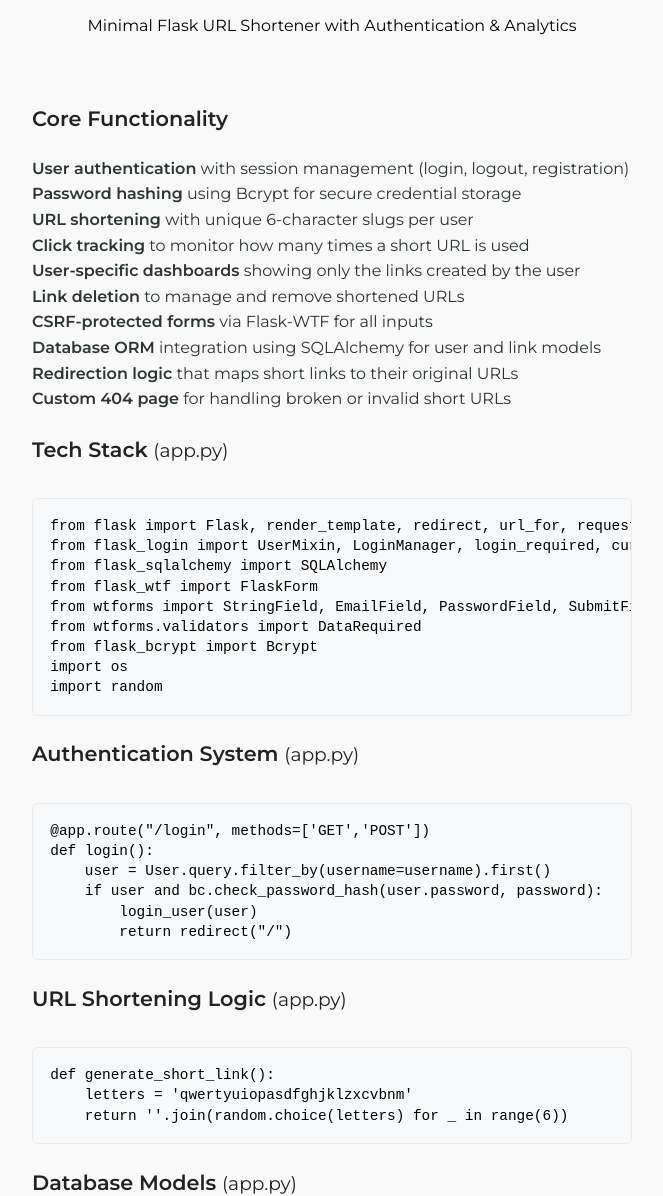
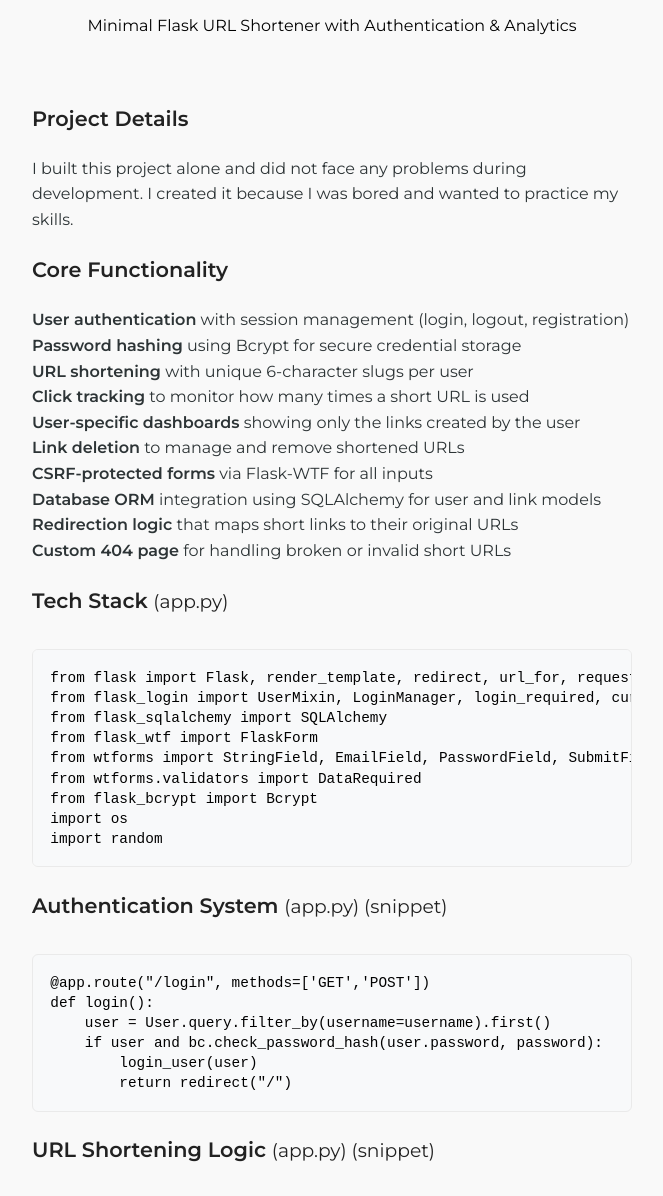
Before and after one commit to GLorentzos/portfolio, a plain HTML site: page projects/shortly.html in a window 1280 px wide. Shown: the part 106-1302 px from the top of the page, without its empty margins (308-971 px from the left). Drawn offline with Linux system fonts and the light colour scheme.

Commit message:
initial commit

```diff
--- a/projects/shortly.html
+++ b/projects/shortly.html
@@ -104,6 +104,8 @@
             <h1>Shortly</h1>
             <p style="margin-top:10px; color: rgb(0, 0, 0);">Minimal Flask URL Shortener with Authentication & Analytics</p>
          </div>
+         <h3>Project Details</h3>
+         <p>I built this project alone and did not face any problems during development. I created it because I was bored and wanted to practice my skills.</p>
          <h3>Core Functionality</h3>
          <strong>User authentication</strong> with session management (login, logout, registration) <br>
          <strong>Password hashing</strong> using Bcrypt for secure credential storage<br>
@@ -125,14 +127,14 @@ from wtforms.validators import DataRequired
 from flask_bcrypt import Bcrypt
 import os
 import random</code></pre>
-         <h3>Authentication System <span style="font-weight: normal; font-size: 0.9em;">(app.py)</span></h3>
+         <h3>Authentication System <span style="font-weight: normal; font-size: 0.9em;">(app.py) (snippet)</span></h3>
          <pre><code>@app.route("/login", methods=['GET','POST'])
 def login():
     user = User.query.filter_by(username=username).first()
     if user and bc.check_password_hash(user.password, password):
         login_user(user)
         return redirect("/")</code></pre>
-         <h3>URL Shortening Logic <span style="font-weight: normal; font-size: 0.9em;">(app.py)</span></h3>
+         <h3>URL Shortening Logic <span style="font-weight: normal; font-size: 0.9em;">(app.py) (snippet)</span></h3>
          <pre><code>def generate_short_link():
     letters = 'qwertyuiopasdfghjklzxcvbnm'
     return ''.join(random.choice(letters) for _ in range(6))</code></pre>
```
Also changed, not shown: index.html (+4 -2 lines).
